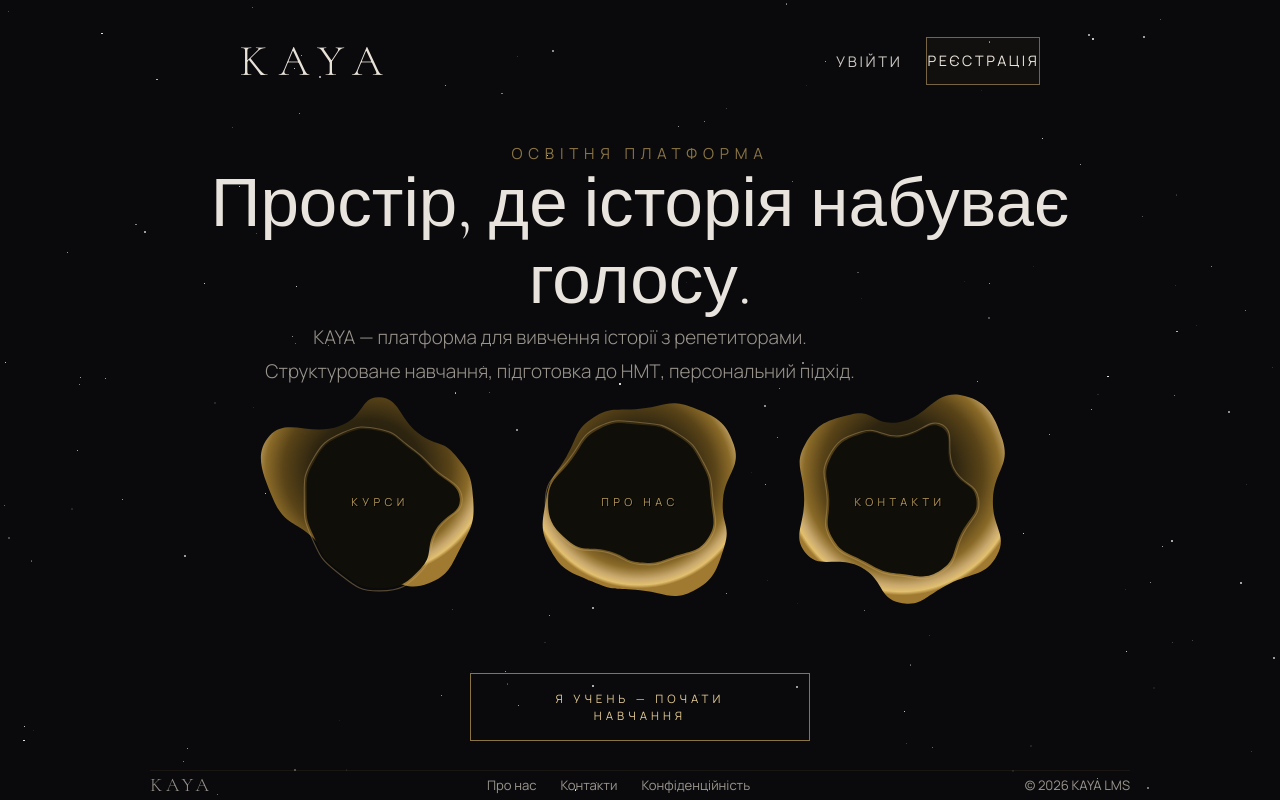
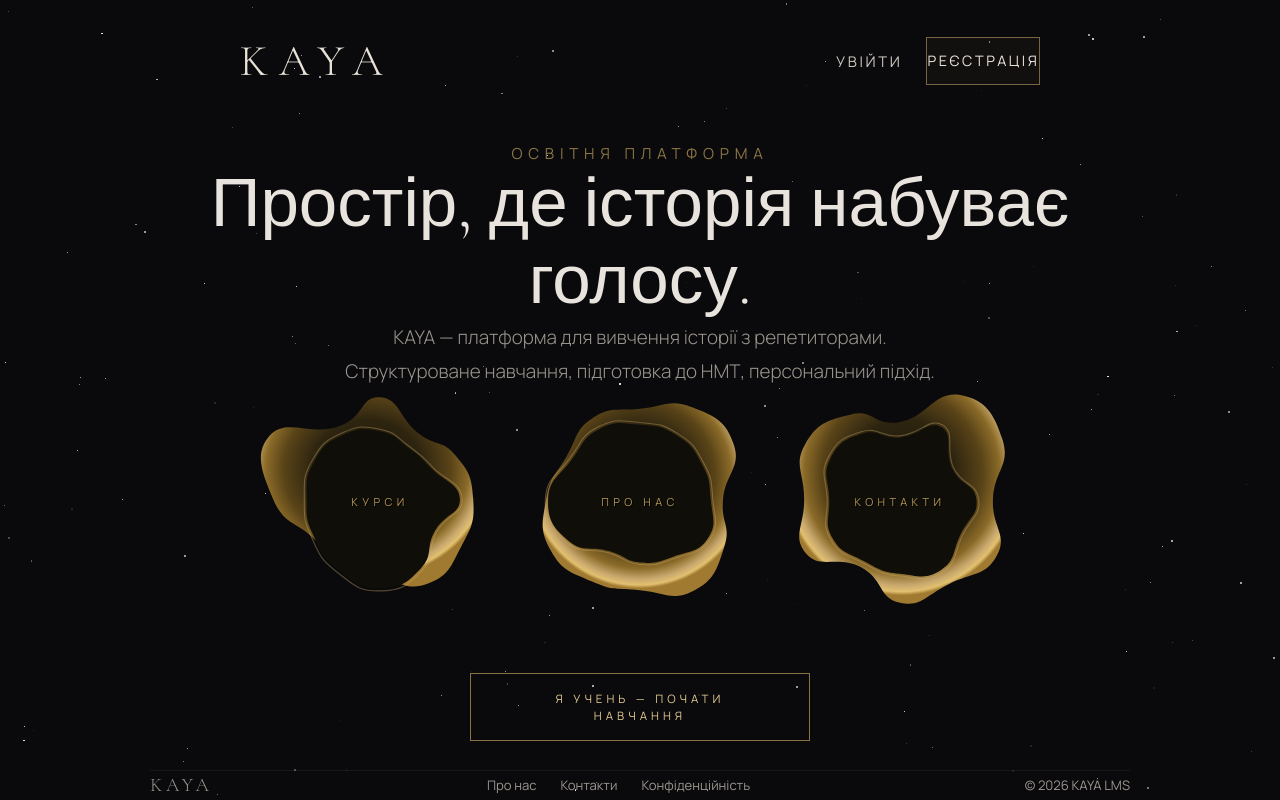
Before and after one commit to historicalalice-pixel/kaya-lms, a Next.js app in the folder web/: page /home in a window 1280 px wide. Built offline with nearby package versions, Linux system fonts and the light colour scheme; no server answers.

Commit message:
центрування

```diff
--- a/web/src/app/home/page.tsx
+++ b/web/src/app/home/page.tsx
@@ -137,7 +137,6 @@ function WaxSeal({
       onMouseEnter={() => setHovered(true)}
       onMouseLeave={() => setHovered(false)}
     >
-      {/* SEAL */}
       <svg
         ref={svgRef}
         viewBox="0 0 200 200"
@@ -155,8 +154,6 @@ function WaxSeal({
           pointerEvents: hovered ? "none" : "auto",
         }}
       />
-
-      {/* CARD */}
       <Link
         href={href}
         style={{
@@ -320,16 +317,18 @@ export default function HomePage() {
 
       {/* MAIN CONTENT */}
       <main className="relative z-10 flex-1 flex flex-col items-center justify-center px-6 py-12 md:py-14">
-        <div className="max-w-[980px] w-full mx-auto text-center">
+        <div className="w-full mx-auto text-center" style={{ maxWidth: 980 }}>
+
           <p className="font-sans text-[0.9rem] md:text-[0.95rem] tracking-[0.38em] uppercase text-[var(--gold-dim)] mb-7">
             Освітня платформа
           </p>
 
-          <h1 className="font-serif text-[clamp(2.6rem,5.4vw,4.9rem)] font-light leading-[1.12] text-[var(--text)] mb-8 max-w-[1000px] mx-auto">
+          <h1 className="font-serif text-[clamp(2.6rem,5.4vw,4.9rem)] font-light leading-[1.12] text-[var(--text)] mb-8 mx-auto">
             Простір, де історія набуває голосу.
           </h1>
 
-          <div className="mb-14 max-w-[820px] mx-auto text-center">
+          {/* Підзаголовок — по центру, без max-w що зсуває вліво */}
+          <div className="mb-14 text-center">
             <p className="font-sans text-[1.05rem] md:text-[1.18rem] font-light leading-[1.8] text-[var(--text-dim)]">
               KAYA — платформа для вивчення історії з репетиторами.
             </p>
```
